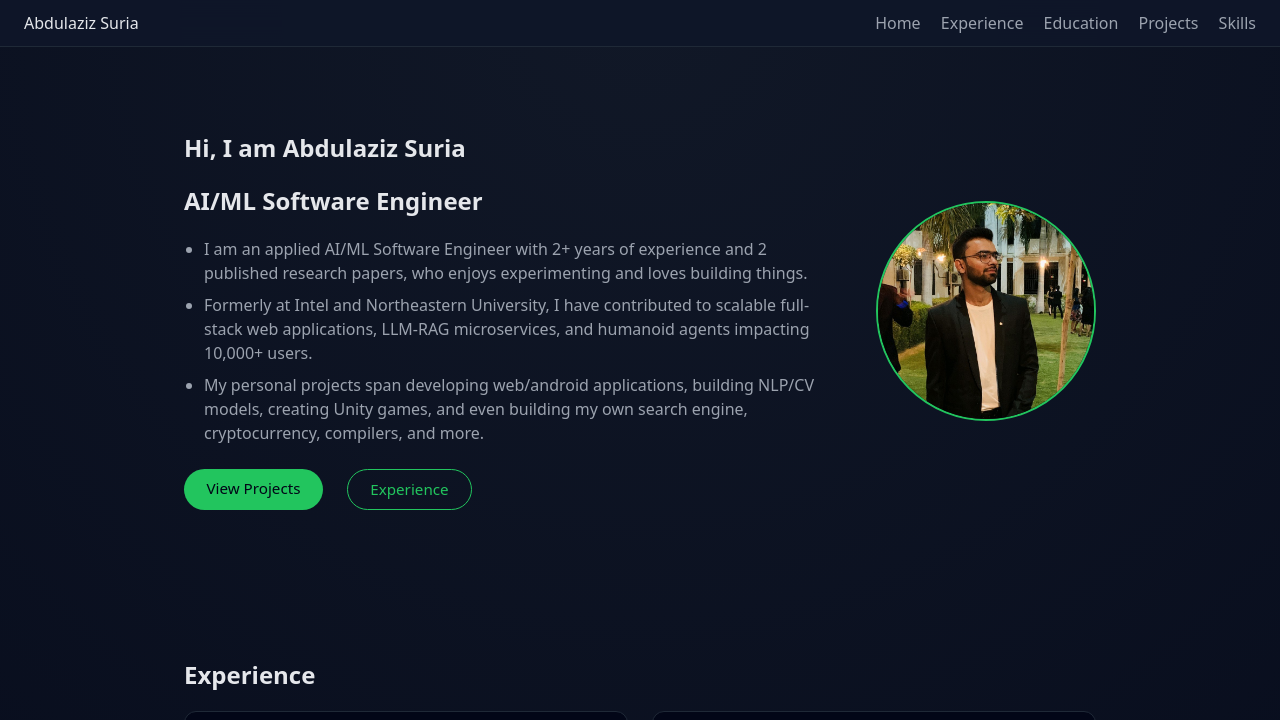
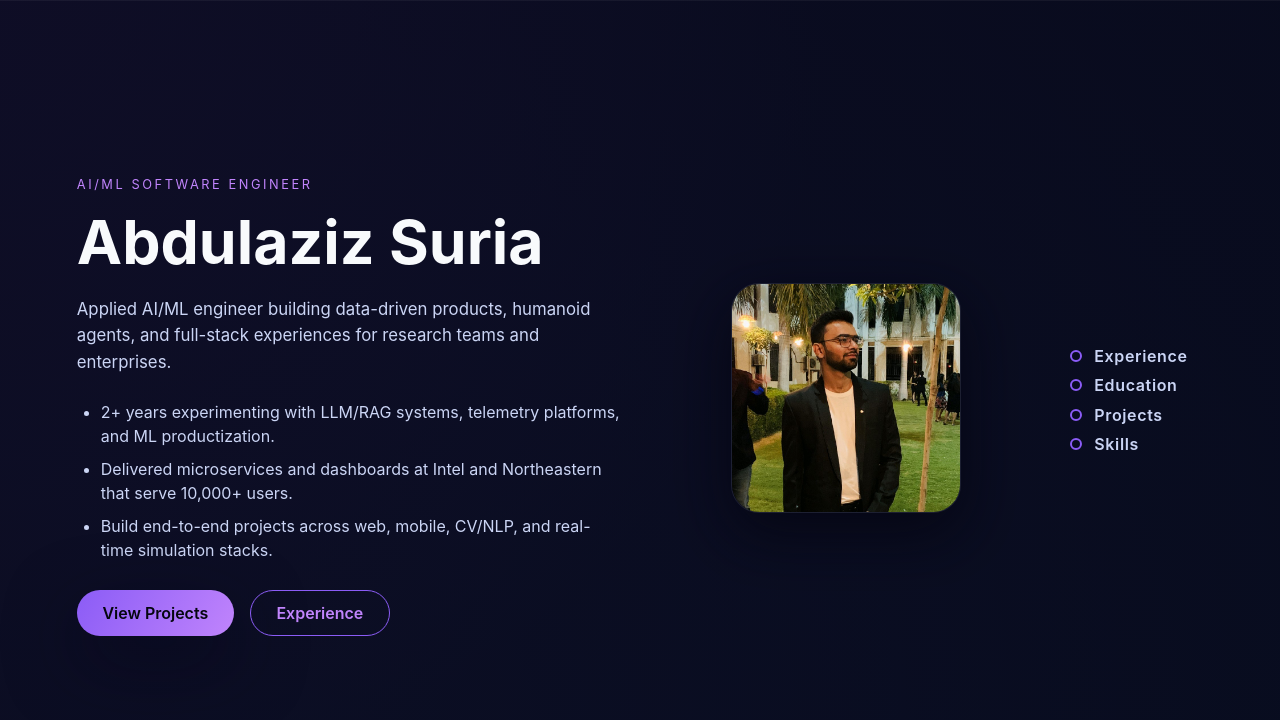
Before and after one commit to Abdulaziz-04/Abdulaziz-04.github.io, a plain HTML site: page index.html in a window 1280 px wide. Shown: the top 720 px of the page. Drawn offline with Linux system fonts and the light colour scheme.

Commit message:
Layout modified

```diff
--- a/assets/css/styles.css
+++ b/assets/css/styles.css
@@ -1,12 +1,15 @@
 :root {
-  --bg: #050816;
-  --bg-alt: #0f172a;
-  --accent: #22c55e;
-  --text: #e5e7eb;
-  --muted: #9ca3af;
-  --card-bg: #020617;
-  --border: #1f2937;
-  --radius: 12px;
+  --bg: #04070f;
+  --bg-alt: #0b162d;
+  --panel: #101f3f;
+  --panel-soft: rgba(255, 255, 255, 0.02);
+  --accent: #8b5cf6;
+  --accent-strong: #c084fc;
+  --text: #f8fafc;
+  --muted: #cbd5f5;
+  --border: rgba(255, 255, 255, 0.08);
+  --radius: 18px;
+  --shadow: 0 25px 70px rgba(8, 6, 28, 0.55);
 }
 
 * {
@@ -15,217 +18,303 @@
 
 body {
   margin: 0;
-  font-family: system-ui, -apple-system, BlinkMacSystemFont, "Segoe UI", sans-serif;
-  background: radial-gradient(circle at top, #111827 0, #020617 50%);
+  min-height: 100vh;
+  font-family: "Inter", "Segoe UI", system-ui, -apple-system, BlinkMacSystemFont,
+    sans-serif;
   color: var(--text);
+  background: radial-gradient(circle at 20% 20%, #182040, #05060f 65%);
   scroll-behavior: smooth;
 }
 
+main {
+  background: var(--bg);
+}
+
 .section {
-  max-width: 960px;
+  max-width: 1080px;
   margin: 0 auto;
-  padding: 4rem 1.5rem;
+  padding: 4.5rem 1.5rem;
 }
 
 .site-header {
-  position: sticky;
-  top: 0;
-  z-index: 10;
-  backdrop-filter: blur(12px);
-  background: rgba(15, 23, 42, 0.9);
+  margin: 0;
+  padding: 4rem clamp(1.5rem, 6vw, 5rem);
+  background: linear-gradient(135deg, rgba(10, 10, 30, 0.9), rgba(6, 10, 28, 0.75)),
+    radial-gradient(circle at top left, rgba(139, 92, 246, 0.3), transparent 55%);
+  box-shadow: inset 0 1px 0 rgba(255, 255, 255, 0.05);
+  min-height: 100vh;
   display: flex;
-  justify-content: space-between;
   align-items: center;
-  padding: 0.75rem 1.5rem;
-  border-bottom: 1px solid var(--border);
 }
 
-.nav a {
-  margin-left: 1rem;
-  text-decoration: none;
+.hero-grid {
+  display: grid;
+  grid-template-columns: minmax(0, 1.4fr) minmax(220px, 320px) auto;
+  gap: clamp(2rem, 5vw, 4rem);
+  width: 100%;
+  align-items: center;
+}
+
+.hero-text h1 {
+  font-size: clamp(2.5rem, 5vw, 3.8rem);
+  margin: 0.2rem 0 0.8rem;
+}
+
+.hero-lede {
+  color: var(--muted);
+  font-size: 1.05rem;
+  max-width: 560px;
+  line-height: 1.6;
+}
+
+.eyebrow {
+  text-transform: uppercase;
+  letter-spacing: 0.2em;
+  font-size: 0.8rem;
+  color: var(--accent-strong);
+}
+
+.hero-summary {
+  margin: 1.5rem 0 1.75rem;
   color: var(--muted);
 }
 
-.nav a:hover {
-  color: var(--accent);
+.summary-list {
+  margin: 0;
+  padding-left: 1.5rem;
 }
 
-.hero {
-  display: flex;
-  align-items: center;
-  justify-content: space-between;
-  gap: 2rem;
-}
-
-.hero-content {
-  display: flex;
-  align-items: center;
-  justify-content: space-between;
-  gap: 2rem;
-}
-
-.hero-text {
-  flex: 1;
+.summary-list li {
+  margin-bottom: 0.55rem;
+  line-height: 1.5;
 }
 
 .hero-actions {
   display: flex;
   flex-wrap: wrap;
-  gap: 0.75rem;
-  margin-top: 1.5rem;
-}
-
-.hero-photo {
-  flex-shrink: 0;
-  display: flex;
-  justify-content: flex-end;
-}
-
-.hero-photo img {
-  width: 220px;
-  border-radius: 999px;
-  border: 2px solid var(--accent);
-}
-
-.hero-summary {
-  margin: 1.25rem 0 1.5rem;
-  color: var(--muted);
-}
-
-.summary-list {
-  margin: 0;
-  padding-left: 1.25rem;
-}
-
-.summary-list li {
-  margin-bottom: 0.5rem;
-  line-height: 1.5;
+  gap: 1rem;
 }
 
 .btn {
-  display: inline-block;
-  padding: 0.6rem 1.4rem;
+  display: inline-flex;
+  align-items: center;
+  justify-content: center;
+  gap: 0.4rem;
+  padding: 0.75rem 1.6rem;
   border-radius: 999px;
   text-decoration: none;
-  font-size: 0.95rem;
+  font-weight: 600;
+  transition: transform 0.2s ease, box-shadow 0.2s ease;
 }
 
 .btn.primary {
-  background: var(--accent);
-  color: #020617;
+  background: linear-gradient(120deg, var(--accent), var(--accent-strong));
+  color: #05060f;
+  box-shadow: var(--shadow);
 }
 
 .btn.secondary {
   border: 1px solid var(--accent);
-  color: var(--accent);
-  margin-left: 0.75rem;
+  color: var(--accent-strong);
+}
+
+.btn:hover {
+  transform: translateY(-2px);
+}
+
+.hero-photo {
+  justify-self: center;
+}
+
+.hero-photo img {
+  width: clamp(220px, 18vw, 280px);
+  border-radius: 28px;
+  border: 1px solid var(--border);
+  box-shadow: 0 20px 60px rgba(5, 5, 16, 0.8);
+  filter: saturate(1.05);
+}
+
+.nav-bullets {
+  justify-self: end;
+}
+
+.nav-bullets ul {
+  list-style: none;
+  margin: 0;
+  padding: 0;
+}
+
+.nav-bullets li {
+  position: relative;
+  margin: 0.6rem 0;
+  padding-left: 1.5rem;
+}
+
+.nav-bullets li::before {
+  content: "";
+  position: absolute;
+  width: 8px;
+  height: 8px;
+  border-radius: 999px;
+  border: 2px solid var(--accent);
+  left: 0;
+  top: 50%;
+  transform: translateY(-50%);
+  transition: background 0.2s ease, border-color 0.2s ease;
+}
+
+.nav-bullets a {
+  color: var(--muted);
+  text-decoration: none;
+  font-weight: 600;
+  letter-spacing: 0.04em;
+  display: inline-flex;
+  align-items: center;
+  gap: 0.35rem;
+  transition: color 0.2s ease, transform 0.2s ease;
+}
+
+.nav-bullets a::after {
+  content: "↗";
+  font-size: 0.75rem;
+  opacity: 0;
+  transform: translateX(-4px);
+  transition: opacity 0.2s ease, transform 0.2s ease;
+}
+
+.nav-bullets a:hover {
+  color: var(--text);
+  transform: translateX(4px);
+}
+
+.nav-bullets a:hover::after {
+  opacity: 0.9;
+  transform: translateX(0);
+}
+
+.nav-bullets li:hover::before {
+  background: var(--accent);
+  border-color: var(--accent-strong);
+}
+
+.section h2 {
+  margin-top: 0;
+  font-size: 2rem;
+}
+
+.experience-grid {
+  display: grid;
+  grid-template-columns: repeat(auto-fit, minmax(300px, 1fr));
+  gap: 1.75rem;
+}
+
+.experience-card,
+.project-card {
+  background: linear-gradient(145deg, var(--panel), rgba(13, 21, 42, 0.9));
+  border-radius: var(--radius);
+  border: 1px solid var(--border);
+  padding: 1.75rem;
+  box-shadow: var(--shadow);
 }
 
 .timeline {
   border-left: 2px solid var(--border);
-  margin-top: 1.5rem;
+  margin-top: 1.25rem;
 }
 
 .timeline-item {
-  padding-left: 1.5rem;
-  margin-bottom: 1.5rem;
+  padding-left: 1.75rem;
+  margin-bottom: 1.75rem;
   position: relative;
 }
 
 .timeline-item::before {
   content: "";
-  width: 10px;
-  height: 10px;
+  width: 11px;
+  height: 11px;
   border-radius: 999px;
   background: var(--accent);
+  box-shadow: 0 0 16px rgba(139, 92, 246, 0.8);
   position: absolute;
   left: -6px;
   top: 4px;
 }
 
-.experience-grid {
-  display: grid;
-  grid-template-columns: repeat(auto-fit, minmax(280px, 1fr));
-  gap: 1.5rem;
+.timeline-date {
+  font-size: 0.85rem;
+  letter-spacing: 0.1em;
+  text-transform: uppercase;
+  color: var(--muted);
 }
 
-.experience-card {
-  background: var(--card-bg);
-  border: 1px solid var(--border);
-  border-radius: var(--radius);
-  padding: 1.5rem;
-}
-
-.timeline-block {
-  margin-top: 1rem;
-}
-
-.timeline-block .timeline {
-  margin-top: 0.75rem;
-}
-
-.loading-text {
+.loading-text,
+.loading-error {
   color: var(--muted);
   font-style: italic;
 }
 
 .loading-error {
-  color: #f87171;
-  font-style: italic;
-}
-
-.project-category {
-  margin-top: 3rem;
-}
-
-.projects-wrapper {
-  display: grid;
-  gap: 2rem;
-}
-
-.project-partial {
-  background: var(--card-bg);
-  border: 1px solid var(--border);
-  border-radius: var(--radius);
-  padding: 1.25rem;
-}
-
-.project-partial .project-category {
-  margin-top: 0;
-}
-
-.project-card {
-  background: var(--card-bg);
-  border-radius: var(--radius);
-  padding: 1.25rem;
-  border: 1px solid var(--border);
+  color: #fda4af;
 }
 
 .project-card--featured {
   display: flex;
-  justify-content: space-between;
+  flex-wrap: wrap;
   gap: 1.5rem;
-  margin-bottom: 1.5rem;
 }
 
 .project-media img {
-  max-width: 260px;
+  max-width: 280px;
   border-radius: var(--radius);
+  border: 1px solid var(--border);
 }
 
 .project-grid {
   display: grid;
   grid-template-columns: repeat(auto-fit, minmax(240px, 1fr));
-  gap: 1rem;
+  gap: 1.25rem;
   margin-top: 1rem;
 }
 
 .skill-pill {
-  display: inline-block;
-  padding: 0.35rem 0.8rem;
-  margin: 0.2rem;
+  display: inline-flex;
+  padding: 0.4rem 0.9rem;
+  margin: 0.25rem;
   border-radius: 999px;
-  background: rgba(148, 163, 184, 0.1);
   border: 1px solid var(--border);
+  background: var(--panel-soft);
   font-size: 0.9rem;
 }
+
+.site-footer {
+  text-align: center;
+  padding: 2rem 1rem 3rem;
+  color: var(--muted);
+  border-top: 1px solid var(--border);
+  background: var(--bg-alt);
+}
+
+@media (max-width: 1024px) {
+  .hero-grid {
+    grid-template-columns: 1fr;
+    text-align: center;
+  }
+
+  .hero-photo {
+    order: -1;
+  }
+
+  .nav-bullets {
+    justify-self: center;
+  }
+
+  .nav-bullets li {
+    display: inline-flex;
+    padding-left: 0;
+    margin: 0.4rem 0.8rem;
+  }
+
+  .nav-bullets li::before {
+    display: none;
+  }
+}
--- a/assets/templates/header.html
+++ b/assets/templates/header.html
@@ -1,10 +1,43 @@
-<header class="site-header">
-  <div class="logo">Abdulaziz Suria</div>
-  <nav class="nav">
-    <a href="#intro">Home</a>
-    <a href="#experience">Experience</a>
-    <a href="#education">Education</a>
-    <a href="#projects">Projects</a>
-    <a href="#skills">Skills</a>
-  </nav>
+<header class="site-header hero-header">
+  <div class="hero-grid">
+    <div class="hero-text">
+      <p class="eyebrow">AI/ML Software Engineer</p>
+      <h1>Abdulaziz Suria</h1>
+      <p class="hero-lede">
+        Applied AI/ML engineer building data-driven products, humanoid agents,
+        and full-stack experiences for research teams and enterprises.
+      </p>
+      <div class="hero-summary">
+        <ul class="summary-list">
+          <li>
+            2+ years experimenting with LLM/RAG systems, telemetry platforms, and
+            ML productization.
+          </li>
+          <li>
+            Delivered microservices and dashboards at Intel and Northeastern
+            that serve 10,000+ users.
+          </li>
+          <li>
+            Build end-to-end projects across web, mobile, CV/NLP, and real-time
+            simulation stacks.
+          </li>
+        </ul>
+      </div>
+      <div class="hero-actions">
+        <a href="#projects" class="btn primary">View Projects</a>
+        <a href="#experience" class="btn secondary">Experience</a>
+      </div>
+    </div>
+    <div class="hero-photo">
+      <img src="assets/img/me.jpg" alt="Abdulaziz Suria Profile Picture" />
+    </div>
+    <nav class="nav-bullets" aria-label="Primary">
+      <ul>
+        <li><a href="#experience">Experience</a></li>
+        <li><a href="#education">Education</a></li>
+        <li><a href="#projects">Projects</a></li>
+        <li><a href="#skills">Skills</a></li>
+      </ul>
+    </nav>
+  </div>
 </header>
--- a/assets/templates/hero.html
+++ /dev/null
@@ -1,34 +0,0 @@
-<section id="intro" class="section hero">
-  <div class="hero-content">
-    <div class="hero-text">
-      <h1>Hi, I am Abdulaziz Suria</h1>
-      <h2>AI/ML Software Engineer</h2>
-      <div class="hero-summary">
-        <ul class="summary-list">
-          <li>
-            I am an applied AI/ML Software Engineer with 2+ years of experience
-            and 2 published research papers, who enjoys experimenting and loves
-            building things.
-          </li>
-          <li>
-            Formerly at Intel and Northeastern University, I have contributed to
-            scalable full-stack web applications, LLM-RAG microservices, and
-            humanoid agents impacting 10,000+ users.
-          </li>
-          <li>
-            My personal projects span developing web/android applications,
-            building NLP/CV models, creating Unity games, and even building my
-            own search engine, cryptocurrency, compilers, and more.
-          </li>
-        </ul>
-      </div>
-      <div class="hero-actions">
-        <a href="#projects" class="btn primary">View Projects</a>
-        <a href="#experience" class="btn secondary">Experience</a>
-      </div>
-    </div>
-    <div class="hero-photo">
-      <img src="assets/img/me.jpg" alt="Abdulaziz Suria Profile Picture" />
-    </div>
-  </div>
-</section>
--- a/index.html
+++ b/index.html
@@ -15,12 +15,6 @@
     </div>
 
     <main>
-      <div
-        class="template-slot"
-        data-template="assets/templates/hero.html"
-      >
-        <p class="loading-text">Loading intro...</p>
-      </div>
       <div
         class="template-slot"
         data-template="assets/templates/experience.html"
```
